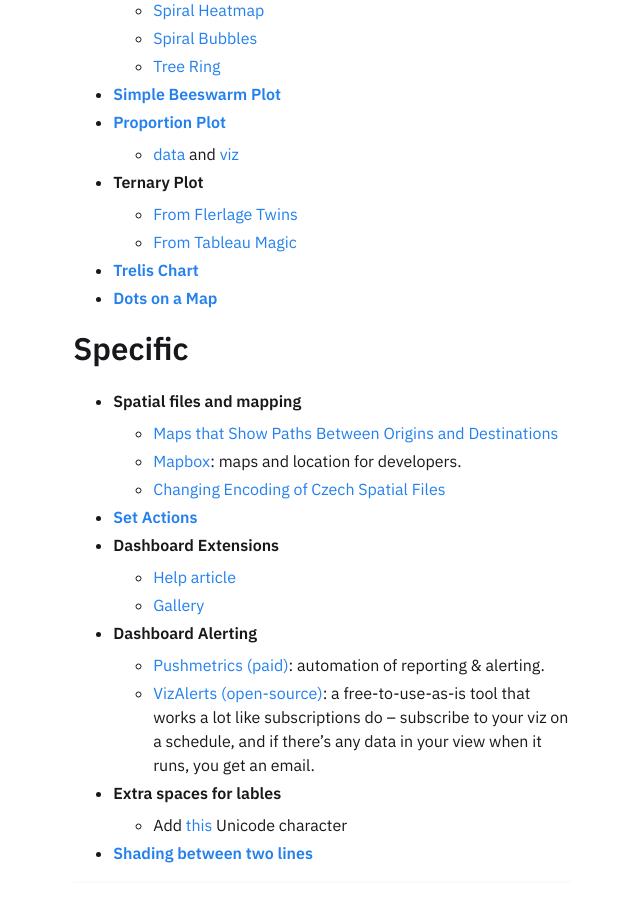
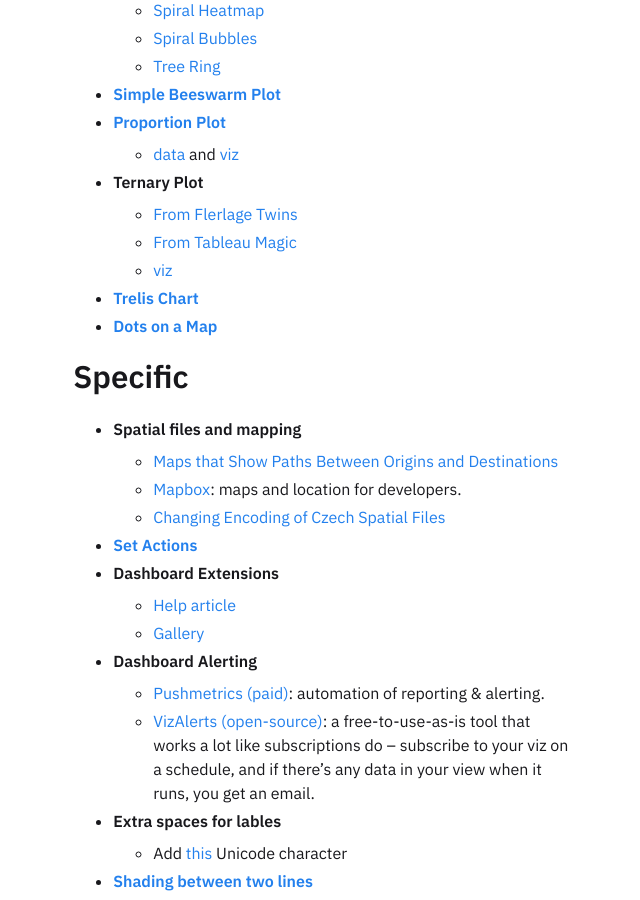
Before and after one commit to one-data-cookie/one-data-cookie.github.io, a Jekyll site: the page built from _notes/Learning Tableau.md, in a window 1280 px wide and 900 px high, scrolled down 1058 px. Shown: the whole window, without its empty margins (318-958 px from the left). Built offline with Jekyll 4.4.1, drawn with Linux system fonts in a browser that asks for light colours.

Commit message:
add ternary plot viz

```diff
--- a/_notes/Learning Tableau.md
+++ b/_notes/Learning Tableau.md
@@ -36,6 +36,7 @@ season: spring
 * **Ternary Plot**
 	* [From Flerlage Twins](https://www.flerlagetwins.com/2019/08/ternary.html)
 	* [From Tableau Magic](https://tableaumagic.com/creating-ternary-plots-in-tableau/)
+	* [viz](https://github.com/one-data-cookie/digi-garden/raw/master/assets/src/Ternary-Plot.twbx)
 * [**Trelis Chart**](https://www.vizwiz.com/2021/02/trellis-chart.html)
 * [**Dots on a Map**](https://www.vizwiz.com/2020/10/dots-on-a-map.html)
 
```
